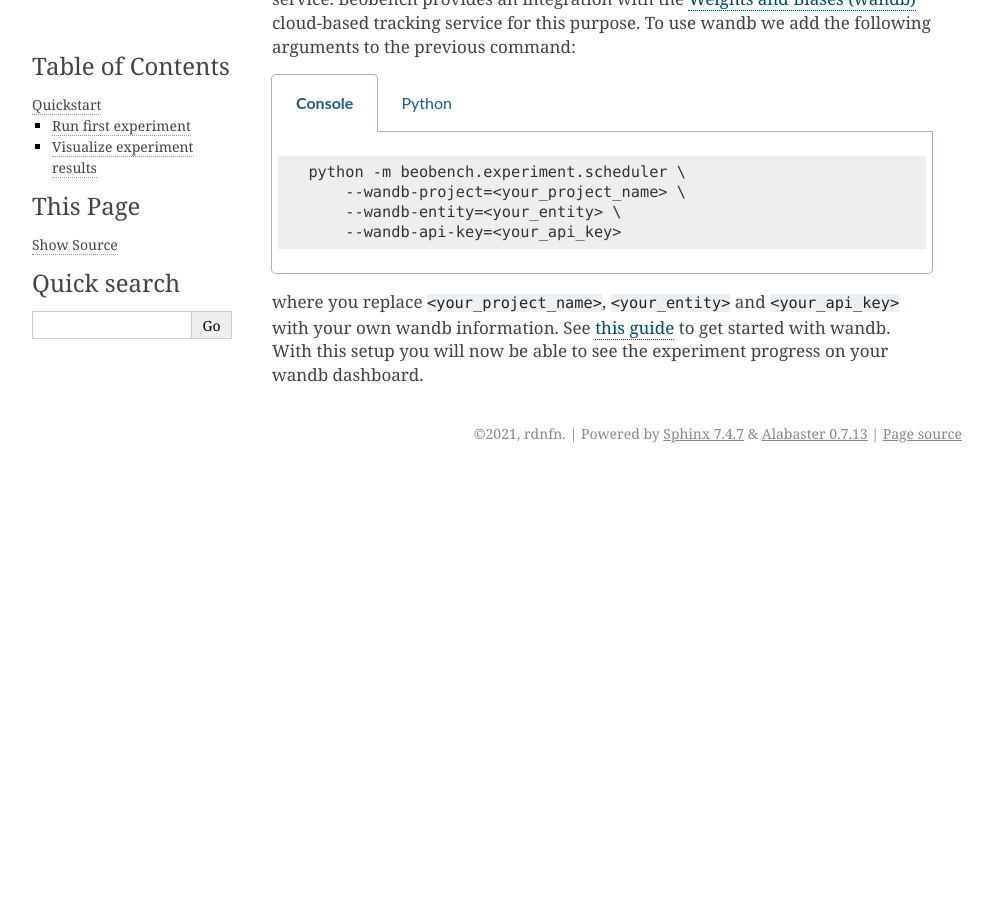
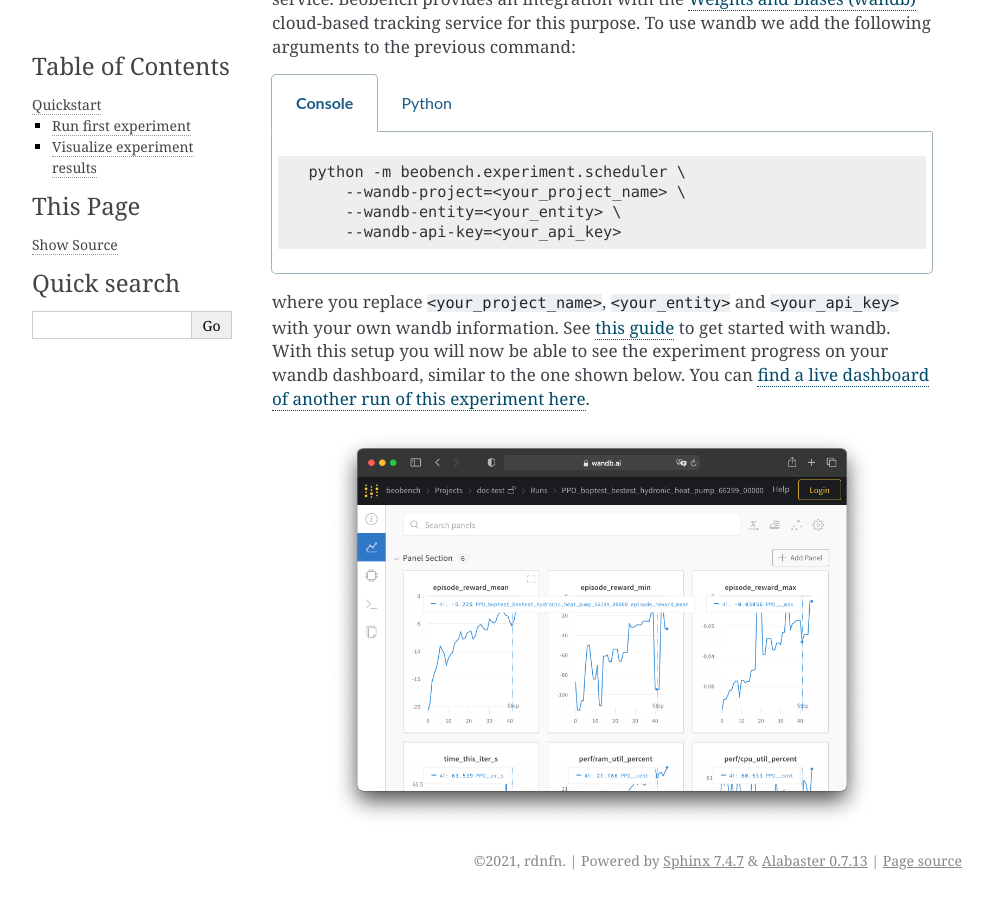
Before and after one commit to rdnfn/beobench, a Sphinx documentation site: the page built from docs/guides/quickstart.rst, in a window 1280 px wide and 900 px high, scrolled down 643 px. Shown: the whole window, without its empty margins (148-1141 px from the left). Built offline with Sphinx 7.4.7, drawn with Linux system fonts in a browser that asks for light colours; before the commit the page ends 1116 px from its top, so only the background shows below that.

Commit message:
docs: add wandb image

```diff
--- a/docs/guides/intro_experiment.rst
+++ b/docs/guides/intro_experiment.rst
@@ -4,7 +4,7 @@
 Overview
 ^^^^^^^^
 
-The diagram below gives an overview of how beobench experiment work. The ``beobench.scheduler.run()`` function builds and starts an *experiment container*. Within this container all experiments are being run using the *Ray RLlib* and *Ray Tune* libraries. Results are saved to a local folder (by default ``./beobench_results``), and optionally addionally to Weights and Biases (wandb).
+The diagram below gives an overview of how beobench experiment work. The ``beobench.experiment.scheduler.run()`` function builds and starts an *experiment container*. Within this container all experiments are being run using the *Ray RLlib* and *Ray Tune* libraries. Results are saved to a local folder (by default ``./beobench_results``), and optionally addionally to Weights and Biases (wandb).
 
 .. image:: ../_static/experiment_run_flow.png
    :width: 450 px
--- a/docs/guides/quickstart.rst
+++ b/docs/guides/quickstart.rst
@@ -44,4 +44,12 @@
                 wandb_entity=<your_entity>,
                 wandb_api_key=<your_api_key>
         )
-where you replace ``<your_project_name>``, ``<your_entity>`` and ``<your_api_key>`` with your own wandb information. See `this guide <https://docs.wandb.ai/quickstart>`_ to get started with wandb. With this setup you will now be able to see the experiment progress on your wandb dashboard.
+where you replace ``<your_project_name>``, ``<your_entity>`` and ``<your_api_key>`` with your own wandb information. See `this guide <https://docs.wandb.ai/quickstart>`_ to get started with wandb. With this setup you will now be able to see the experiment progress on your wandb dashboard, similar to the one shown below. You can `find a live dashboard of another run of this experiment here <https://wandb.ai/beobench/doc-test/runs/66299_00000>`_.
+
+.. image:: ../_static/wandb_demo.png
+   :width: 550 px
+   :alt: wandb website
+   :align: center
+   :target: `example wandb`_
+
+.. _example wandb: https://wandb.ai/beobench/doc-test/runs/66299_00000
```
Also changed, not shown: docs/_static/wandb_demo.png (added).
